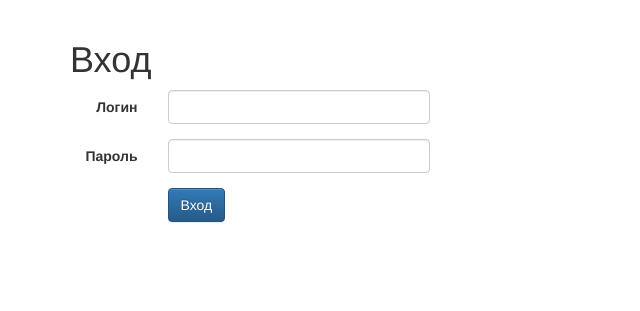
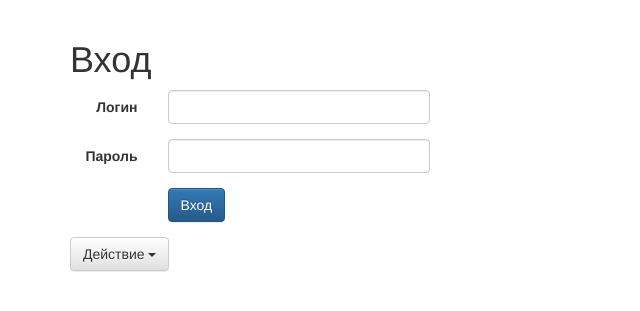
Before and after one commit to 3axhax/UserMVC, a PHP site: page / in a window 1280 px wide. Shown: the part 52-363 px from the top of the page, without its empty margins (0-640 px from the left). Run offline with PHP 8.4, Linux system fonts and the light colour scheme.

Commit message:
fix bootstrap

```diff
--- a/config/footerlink.php
+++ b/config/footerlink.php
@@ -1,3 +1,5 @@
 <script src="/lib/js/jquery-3.2.1.min.js"></script>
-<script src="/lib/js/bootstrap.js"></script>
+
 <script src="/lib/js/bootstrap.min.js"></script>
+</body>
+</html>
--- a/config/headlink.php
+++ b/config/headlink.php
@@ -1,11 +1,11 @@
-<!DOCTYPE html>
-<html xmlns="http://www.w3.org/1999/html">
+<!doctype html>
+<html>
 <head>
     <title><?=static::$title?></title>
     <!-- Bootstrap -->
-    <link href="/lib/css/bootstrap.css" rel="stylesheet">
+<!--    <link href="/lib/css/bootstrap.css" rel="stylesheet">-->
     <link href="/lib/css/bootstrap.min.css" rel="stylesheet">
-    <link href="/lib/css/bootstrap-theme.css" rel="stylesheet">
+<!--    <link href="/lib/css/bootstrap-theme.css" rel="stylesheet">-->
     <link href="/lib/css/bootstrap-theme.min.css" rel="stylesheet">
 </head>
 <body>
--- a/views/login/index.php
+++ b/views/login/index.php
@@ -21,6 +21,16 @@
         <div class="col-lg-offset-1 col-lg-11 text-danger"><?=$ans?></div>
     <?php endif;?>
 </form>
+<div class="btn-group">
+    <button type="button" class="btn btn-default dropdown-toggle" data-toggle="dropdown" aria-expanded="false">Действие <span class="caret"></span></button>
+    <ul class="dropdown-menu" role="menu">
+        <li><a href="#">Действие</a></li>
+        <li><a href="#">Другое действие</a></li>
+        <li><a href="#">Что-то иное</a></li>
+        <li class="divider"></li>
+        <li><a href="#">Отдельная ссылка</a></li>
+    </ul>
+</div>
 <?php
 /*echo '<pre>';
 print_r($ans);*/
```
